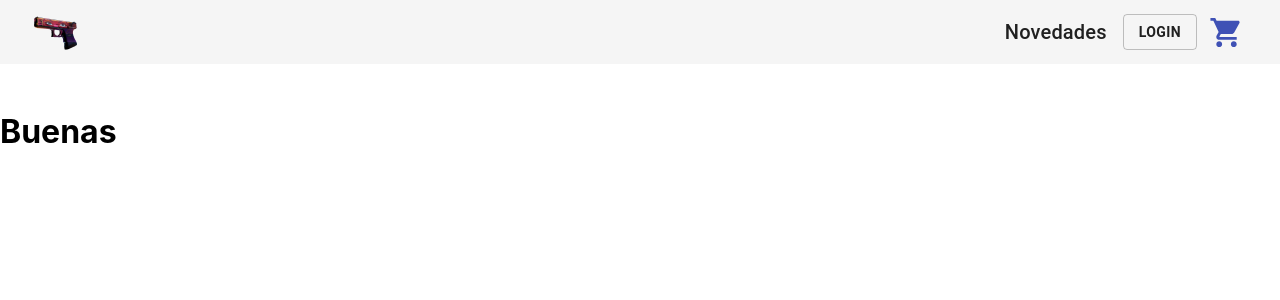
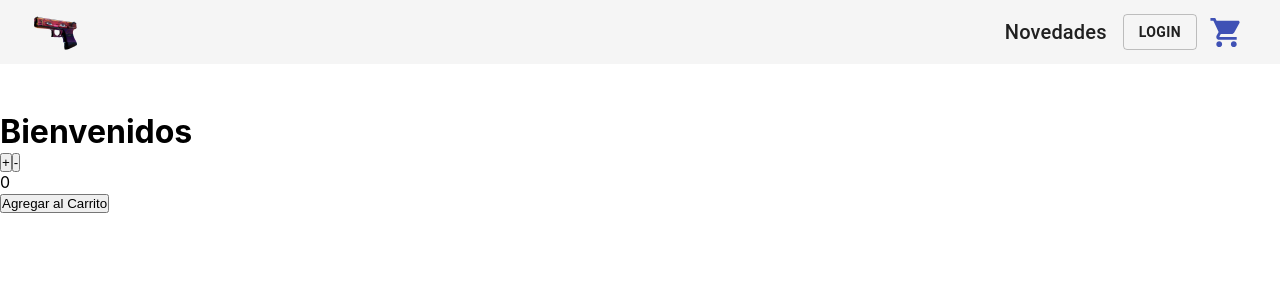
Before and after one commit to agustinsps/skin-store, a React (Create React App) app: page / in a window 1280 px wide. Shown: the top 300 px of the page. Built offline with nearby package versions, Linux system fonts and the light colour scheme.

Commit message:
Agregue el counter

```diff
--- a/src/App.jsx
+++ b/src/App.jsx
@@ -7,7 +7,7 @@ function App() {
   return (
     <div className = 'contenedor'>
       <NavBar/>
-      <ItemListContainer/>
+      <ItemListContainer h1="Bienvenidos"/>
     </div>
   );
 }
--- /dev/null
+++ b/src/components/ItemCount/ItemCount.jsx
@@ -0,0 +1,28 @@
+import React, { useState } from "react";
+
+function ItemCount({ stock = 5, initial = 0, onAdd = () => {} }) {
+    const [userSelected, setUserSelected] = useState(initial)
+
+const aumenta = () => {
+    if (userSelected < stock) setUserSelected (userSelected+1)
+}
+
+const disminuye = () => {
+   if (userSelected > 0) setUserSelected (userSelected-1)
+}
+
+const handleOnAddCarrito = (event) => {
+               if (userSelected > 0) onAdd(event)
+}
+
+    return (
+        <>
+            <button onClick={() => aumenta()}> + </button>
+            <button onClick={() => disminuye()}> - </button>
+            <div>{userSelected}</div>
+            <button onClick={handleOnAddCarrito}>Agregar al Carrito</button>
+        </>
+    );
+}
+
+export default ItemCount;
--- a/src/components/ItemListContainer/ItemListContainer.jsx
+++ b/src/components/ItemListContainer/ItemListContainer.jsx
@@ -1,10 +1,12 @@
+
+import ItemCount from './../ItemCount/ItemCount';
 
 
-
-function ItemListContainer() {
+function ItemListContainer(props) {
     return (
               <>
-               <h1>Buenas</h1>
+               <h1>{props.h1}</h1>
+               <ItemCount/>
               </>
     )
 }
```
